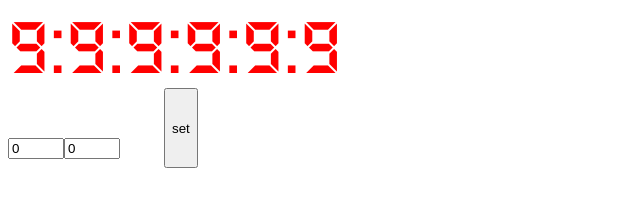
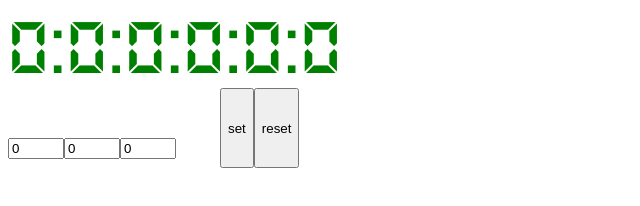
Before and after one commit to melketesfay/BrowserTimer, a plain HTML site: page index.html in a window 1280 px wide. Shown: the whole page, without its empty margins (0-640 px from the left). Drawn offline with Linux system fonts and the light colour scheme.

Commit message:
added hour counter, a set and reset button

```diff
--- a/index.html
+++ b/index.html
@@ -13,21 +13,21 @@
     <div class="container">
 
         <div class="display">
-            <div class="year">9</div>:
-            <div class="month">9</div>:
-            <div class="day">9</div>:
-            <div class="hour">9</div>:
-            <div class="min">9</div>:
-            <div class="sec">9</div>
+            <div class="year">0</div>:
+            <div class="month">0</div>:
+            <div class="day">0</div>:
+            <div class="hour">0</div>:
+            <div class="min">0</div>:
+            <div class="sec">0</div>
         </div>
         <div class="enterTime">
             <div class="yearInput"></div>
             <div class="monthInput"></div>
             <div class="dayInput"></div>
-            <div class="hourInput"></div>
+            <div class="hourInput"><input type="number" min="0" max="23" value="0"></div>
             <div class="minInput"><input type="number" min="0" max="59" value="0"></div>
             <div class="secInput"><input type="number" min="0" max="59" value="0"></div><button type="submit"
-                onclick="setValues()">set</button>
+                onclick="setValues()">set</button> <button onclick="reLoad()">reset</button>
         </div>
         <div class="control"></div>
 
--- a/script.js
+++ b/script.js
@@ -1,23 +1,43 @@
 function setValues() {
   var sec = document.querySelector(".secInput input").value;
   var min = document.querySelector(".minInput input").value;
+  var hr = document.querySelector(".hourInput input").value;
 
   function secondCounter() {
+    //set Seconds
     let secContent = document.querySelector(".sec");
     secContent.innerHTML = sec;
+
+    //set Minutes
     let minContent = document.querySelector(".min");
     minContent.innerHTML = min;
+
+    //set Hours
+
+    let hrContent = document.querySelector(".hour");
+    hrContent.innerHTML = hr;
     if (sec > 0) {
-      secContent.innerHTML = sec;
       --sec;
     } else if (min > 0) {
       sec = 59;
 
       --min;
+    } else if (hr > 0) {
+      min = 59;
+
+      --hr;
+    }
+    if (hr == 0 && min == 0) {
+      document.querySelector(".container").style.color = "red";
     }
   }
 
   second = setInterval(secondCounter, 1000);
+
+  return second;
 }
 
-clearInterval(second);
+function reLoad() {
+  clearInterval(setValues().second);
+  this.location.reload();
+}
--- a/style.css
+++ b/style.css
@@ -11,7 +11,7 @@
     font-family: Digital;
     font-weight: 900;
     font-size: 5rem;
-    color: red;
+    color: green;
 }
 
 .display {
```
